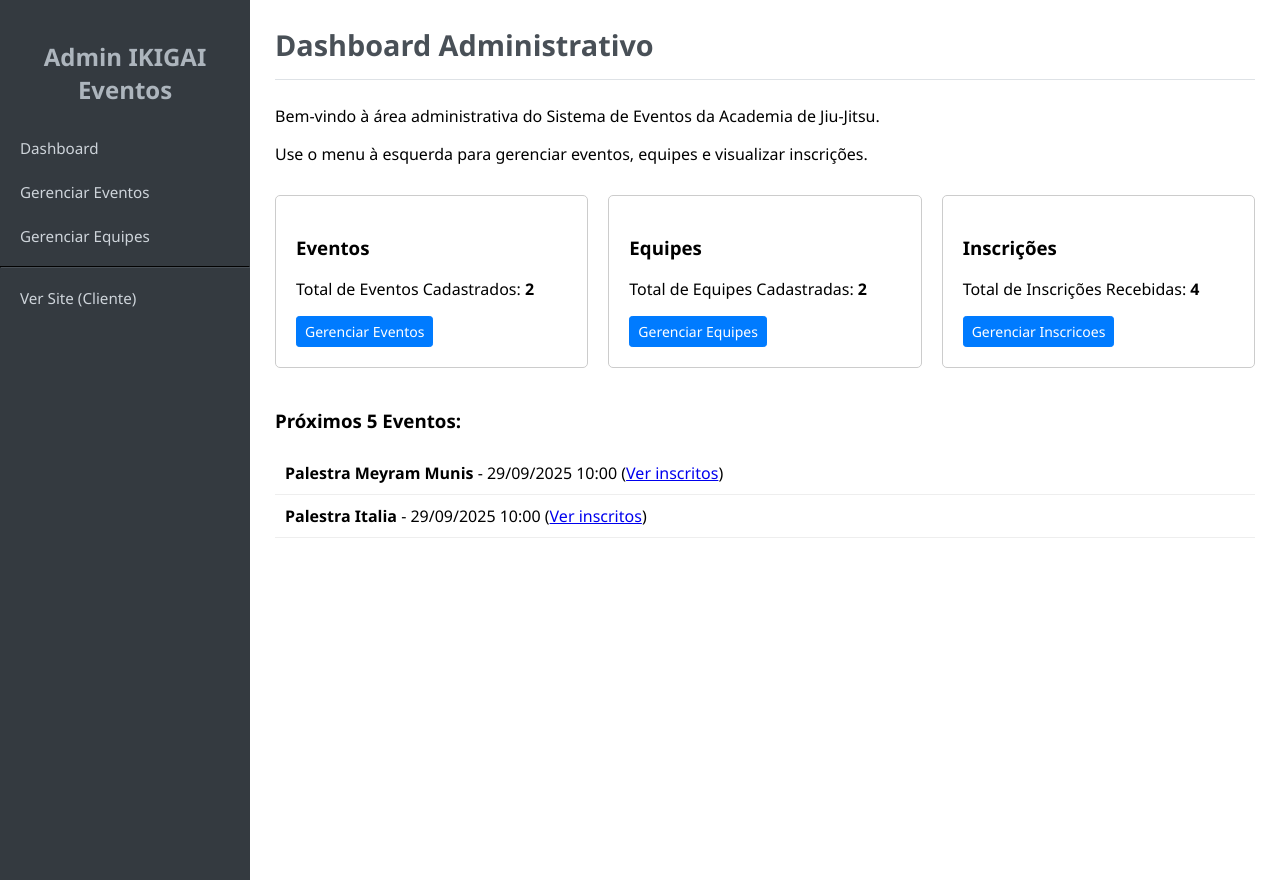
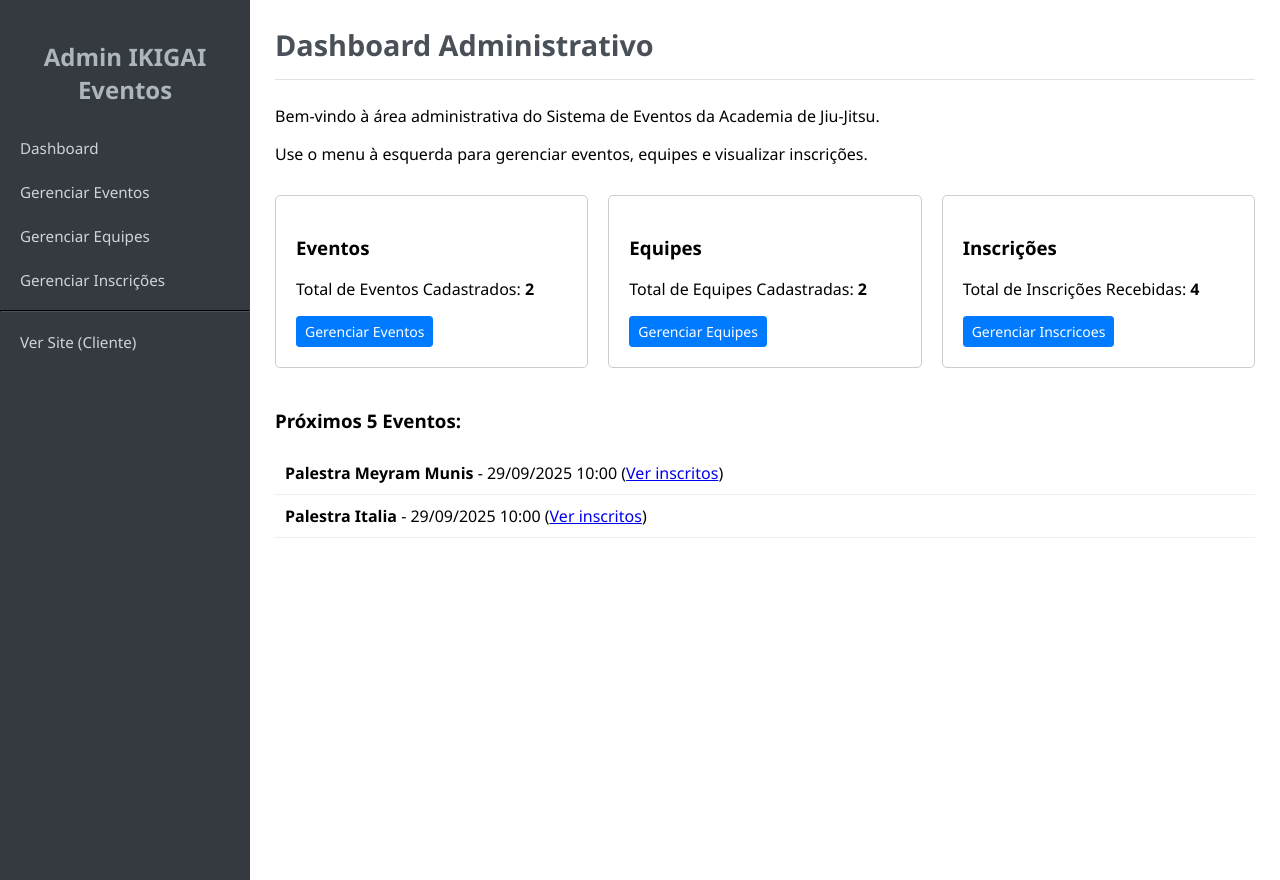
Before and after one commit to wllynilson/ikigai, a Flask app: page /dashboard in a window 1280 px wide. Run offline with Flask 3, Linux system fonts and the light colour scheme.

Commit message:
Atualização do menu administrativo

```diff
--- a/app/templates/admin/admin_base.html
+++ b/app/templates/admin/admin_base.html
@@ -44,6 +44,7 @@
         <a href="{{ url_for('admin.dashboard') }}" class="{{ 'active' if request.endpoint == 'admin_dashboard' else '' }}">Dashboard</a>
         <a href="{{ url_for('admin.gerenciar_eventos') }}" class="{{ 'active' if request.endpoint.startswith('admin_gerenciar_eventos') or request.endpoint.startswith('admin_novo_evento') or request.endpoint.startswith('admin_editar_evento') or request.endpoint.startswith('admin_listar_inscricoes_evento') else '' }}">Gerenciar Eventos</a>
         <a href="{{ url_for('admin.gerenciar_equipes') }}" class="{{ 'active' if request.endpoint.startswith('admin_gerenciar_equipes') or request.endpoint.startswith('admin_nova_equipe') or request.endpoint.startswith('admin_editar_equipe') or request.endpoint.startswith('admin_listar_inscricoes_equipe') else '' }}">Gerenciar Equipes</a>
+        <a href="{{ url_for('admin.gerenciar_inscricoes') }}" class="{{ 'active' if request.endpoint.startswith('admin_gerenciar_inscricao') or request.endpoint.startswith('admin_nova_inscricao') or request.endpoint.startswith('admin_editar_inscricao') or request.endpoint.startswith('admin_listar_inscricoes_equipe') else '' }}">Gerenciar Inscrições</a>
         <hr style="border-color: #495057;">
         <a href="{{ url_for('public.index') }}">Ver Site (Cliente)</a>
     </nav>
```
Also changed, not shown: academia.db.
